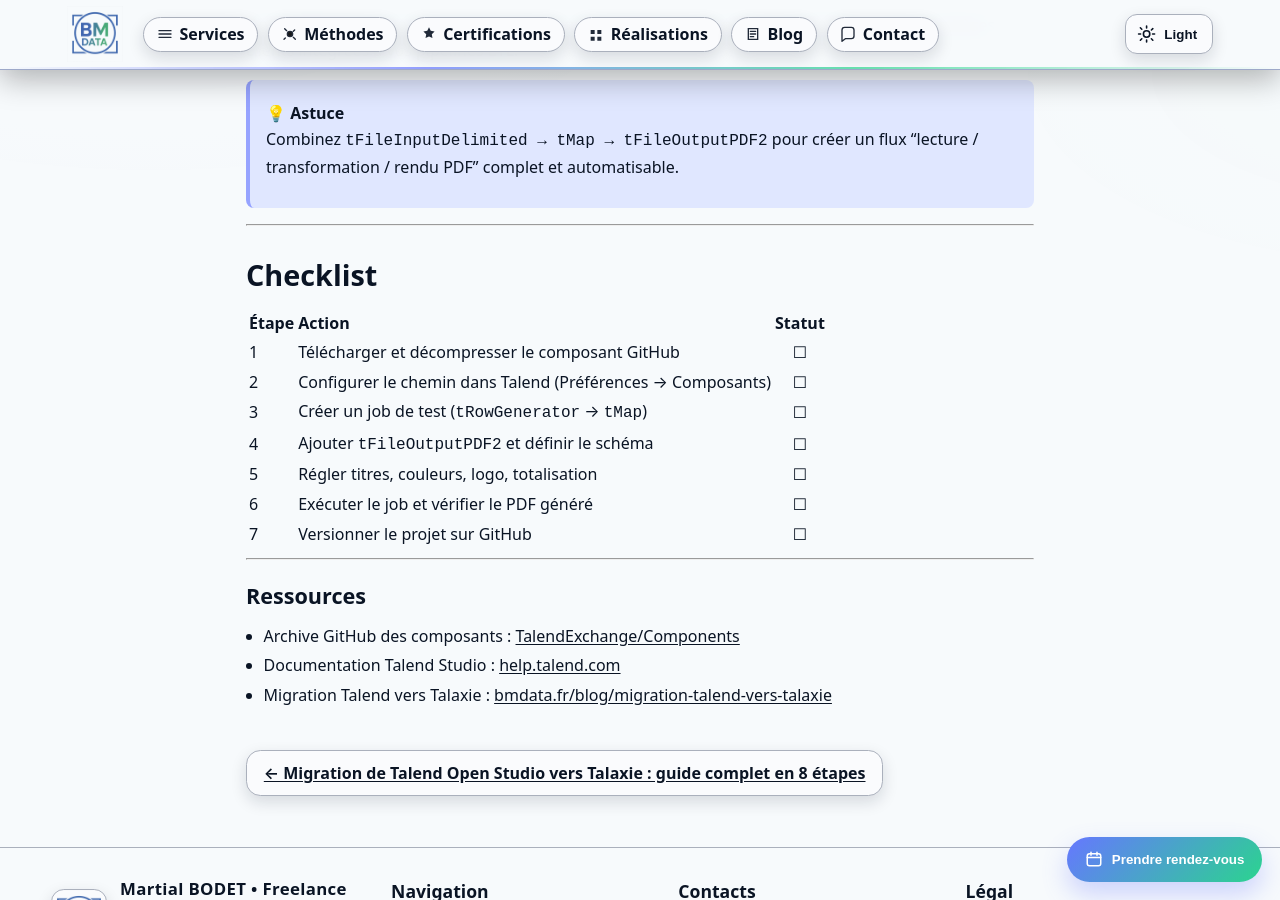
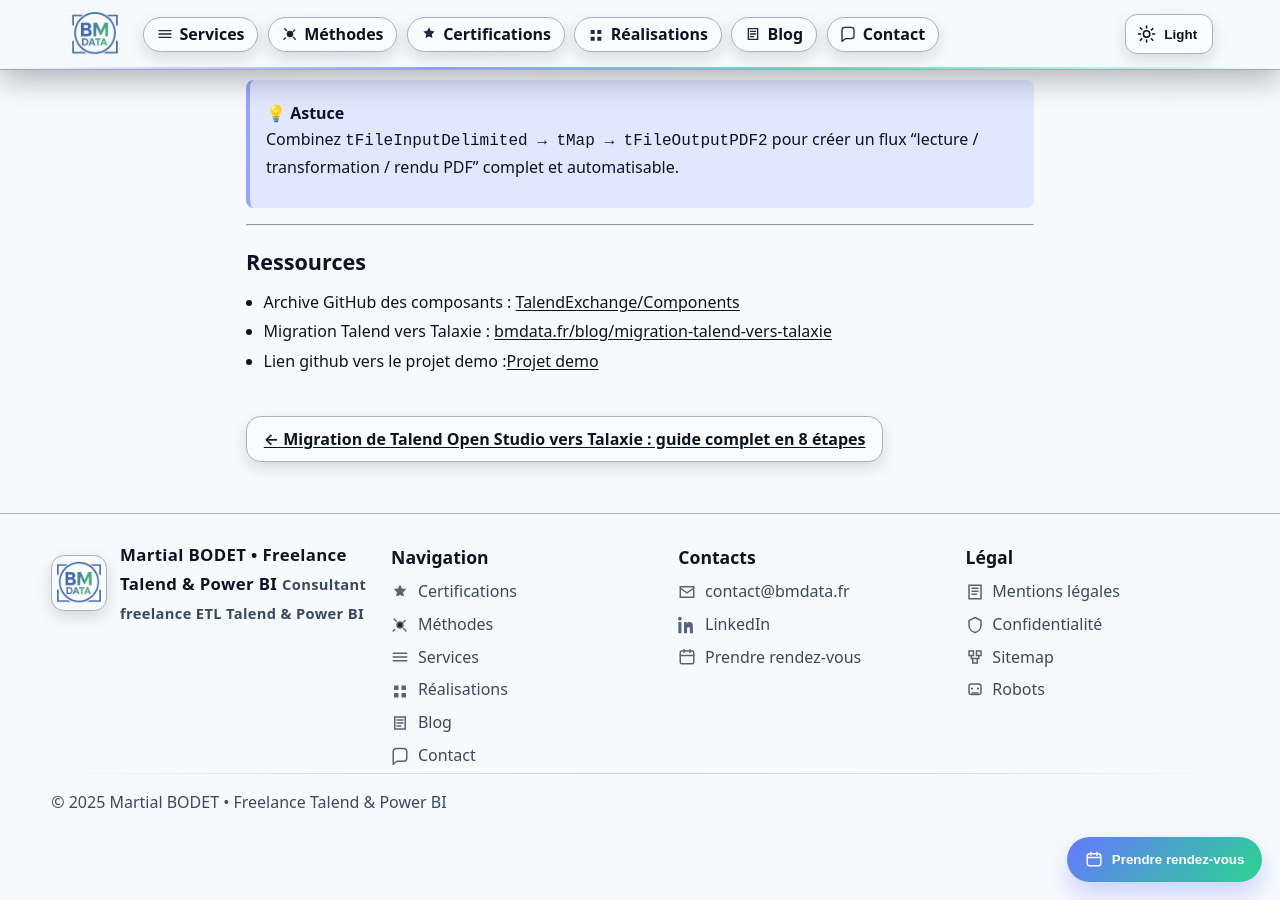
Before and after one commit to mbodetdata/mbodetdata.github.io, a Jekyll site: the page built from _posts/2025-10-15-tFileOutputPDF2.md, in a window 1280 px wide and 900 px high, scrolled down 8150 px. Built offline with Jekyll 4.4.1, drawn with Linux system fonts in a browser that asks for light colours.

Commit message:
Modif last

```diff
--- a/_posts/2025-10-15-tFileOutputPDF2.md
+++ b/_posts/2025-10-15-tFileOutputPDF2.md
@@ -194,24 +194,11 @@
 > 💡 **Astuce**
 > Combinez `tFileInputDelimited → tMap → tFileOutputPDF2` pour créer un flux “lecture / transformation / rendu PDF” complet et automatisable.
 
----
-
-## Checklist
-
-| Étape | Action | Statut |
-|:------|:--------|:------:|
-| 1 | Télécharger et décompresser le composant GitHub | ☐ |
-| 2 | Configurer le chemin dans Talend (Préférences → Composants) | ☐ |
-| 3 | Créer un job de test (`tRowGenerator` → `tMap`) | ☐ |
-| 4 | Ajouter `tFileOutputPDF2` et définir le schéma | ☐ |
-| 5 | Régler titres, couleurs, logo, totalisation | ☐ |
-| 6 | Exécuter le job et vérifier le PDF généré | ☐ |
-| 7 | Versionner le projet sur GitHub | ☐ |
 
 ---
 
 ### Ressources
 
 - Archive GitHub des composants : [TalendExchange/Components](https://github.com/TalendExchange/Components)
-- Documentation Talend Studio : [help.talend.com](https://help.talend.com/)
 - Migration Talend vers Talaxie : [bmdata.fr/blog/migration-talend-vers-talaxie](https://bmdata.fr/blog/migration-talend-vers-talaxie/)
+- Lien github vers le projet demo :[Projet demo](https://github.com/mbodetdata/BMDATA_Blog-tFileOutputPDF2)
```
